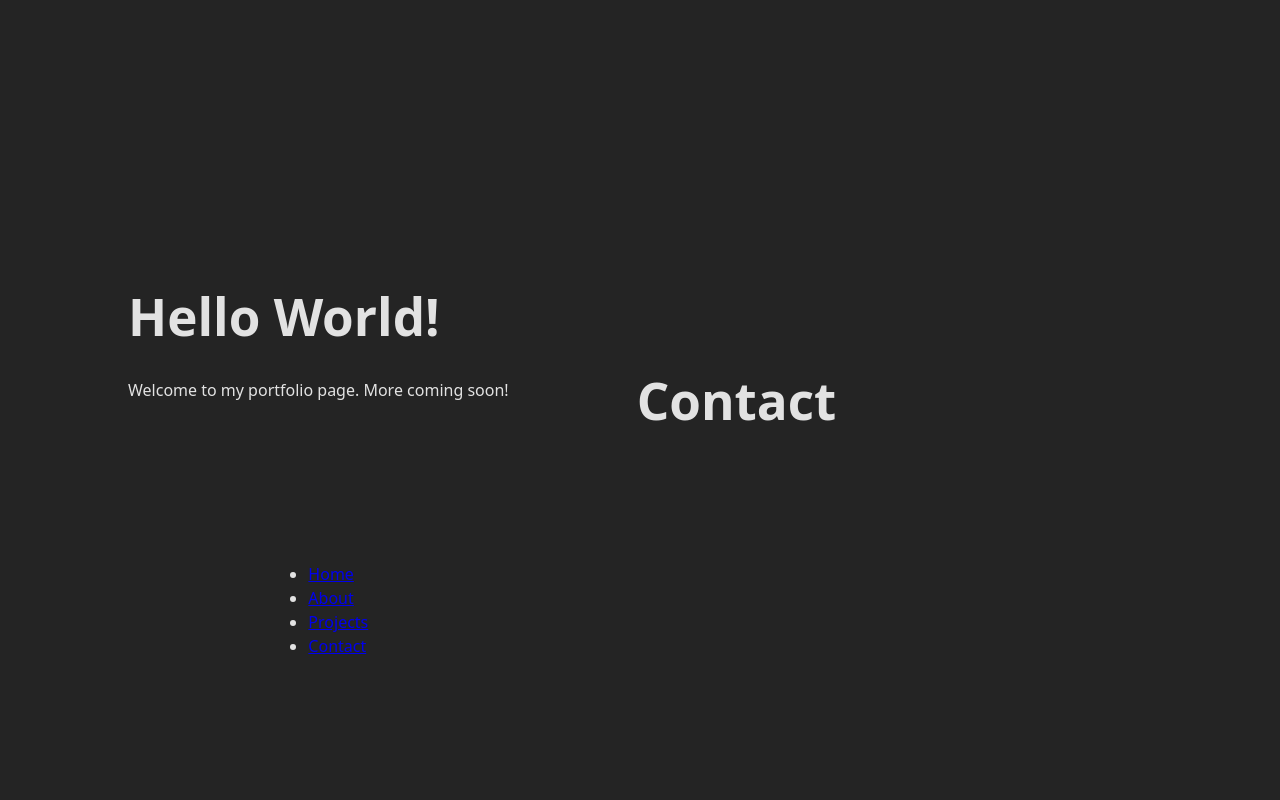
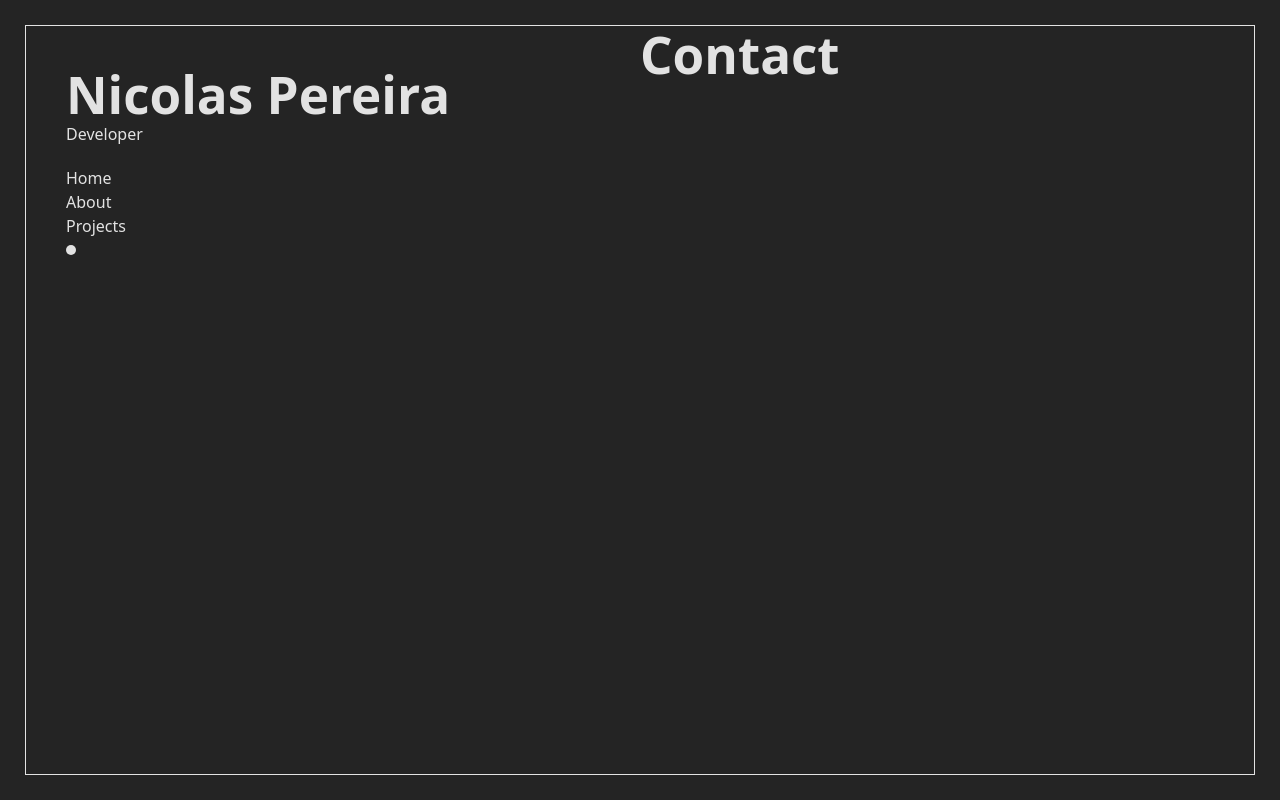
Before and after one commit to Nicolass2001/portfolio, a React (Vite) app: page /contact in a window 1280 px wide. Built offline with nearby package versions, Linux system fonts and the light colour scheme.

Commit message:
Feat make css for App and Menu Component, extract NavLink to a custom component.

```diff
--- a/src/App.css
+++ b/src/App.css
@@ -1,8 +1,9 @@
 .app {
-  display: flex;
-  justify-content: space-around;
-  align-items: center;
-  height: 100vh;
+  display: grid;
+  grid-template-columns: 1fr 1fr;
+  border: 1px solid rgba(255, 255, 255, 0.87);
+  box-sizing: border-box;
+  height: 100%;
 }
 
 @media (width < 700px) {
--- a/src/components/Content/Content.tsx
+++ b/src/components/Content/Content.tsx
@@ -1,4 +1,4 @@
-import styles from "./Content.module.css";
+import "./Content.css";
 import { Route, Routes } from "react-router";
 
 function Content() {
@@ -7,7 +7,7 @@ function Content() {
       <Route
         path="/"
         element={
-          <div className={styles.joke}>
+          <div className="joke">
             CSS <br />
             IS AWESOME
           </div>
--- /dev/null
+++ b/src/components/Menu/Menu.css
@@ -0,0 +1,8 @@
+.container {
+  display: block;
+  padding: 40px 40px;
+}
+
+nav {
+  padding-top: 20px;
+}
--- a/src/components/Menu/Menu.module.css
+++ /dev/null
@@ -1,13 +0,0 @@
-.container {
-  display: flex;
-  flex-direction: column;
-  align-items: center;
-  justify-content: center;
-  width: 100%;
-  height: 100vh;
-}
-
-.text {
-  display: block;
-  margin: 10vw;
-}
--- a/src/components/Menu/Menu.tsx
+++ b/src/components/Menu/Menu.tsx
@@ -1,30 +1,20 @@
-import styles from "./Menu.module.css";
-import { Link } from "react-router";
+import "./Menu.css";
+import NavLink from "../NavLink/NavLink";
 
 function Menu() {
   return (
-    <div className={styles.container}>
-      <div className={styles.text}>
-        <h1>Hello World!</h1>
-        <p>Welcome to my portfolio page. More coming soon!</p>
-      </div>
+    <header className="container">
+      <h1>Nicolas Pereira</h1>
+      <p>Developer</p>
       <nav>
-        <ul className={styles.menu}>
-          <li>
-            <Link to="/">Home</Link>
-          </li>
-          <li>
-            <Link to="/about">About</Link>
-          </li>
-          <li>
-            <Link to="/projects">Projects</Link>
-          </li>
-          <li>
-            <Link to="/contact">Contact</Link>
-          </li>
+        <ul className="menu">
+          <NavLink link="/">Home</NavLink>
+          <NavLink link="/about">About</NavLink>
+          <NavLink link="/projects">Projects</NavLink>
+          <NavLink link="/contact">Contact</NavLink>
         </ul>
       </nav>
-    </div>
+    </header>
   );
 }
 
--- /dev/null
+++ b/src/components/NavLink/NavLink.css
@@ -0,0 +1,23 @@
+.link {
+  box-shadow: inset 0 0 0 0 rgba(255, 255, 255, 0.87);
+  color: rgba(255, 255, 255, 0.87);
+  margin: 0 -0.25rem;
+  padding: 0 0.25rem;
+  transition: color 0.3s ease-in-out, box-shadow 0.3s ease-in-out;
+}
+
+.link:hover {
+  box-shadow: inset 100px 0 0 0 rgba(255, 255, 255, 0.87);
+  color: black;
+}
+
+.link.active {
+  display: block;
+  background: rgba(255, 255, 255, 0.87);
+  border-radius: 50%;
+  height: 10px;
+  width: 10px;
+  margin: 7px 0;
+  padding: 0;
+  font-size: 0;
+}
--- /dev/null
+++ b/src/components/NavLink/NavLink.tsx
@@ -0,0 +1,20 @@
+import "./NavLink.css";
+import { NavLink as RRNavLink } from "react-router";
+
+function NavLink({
+  link,
+  children,
+}: {
+  link: string;
+  children: React.ReactNode;
+}) {
+  return (
+    <li>
+      <RRNavLink to={link} className="link">
+        {children}
+      </RRNavLink>
+    </li>
+  );
+}
+
+export default NavLink;
--- a/src/index.css
+++ b/src/index.css
@@ -15,10 +15,13 @@
 
 body {
   margin: 0;
-  display: flex;
-  place-items: center;
-  min-width: 320px;
-  min-height: 100vh;
+}
+
+#root {
+  box-sizing: border-box;
+  height: 100vh;
+  width: 100vw;
+  padding: 25px 25px;
 }
 
 @media (width < 700px) {
@@ -31,4 +34,20 @@ body {
 h1 {
   font-size: 3.2em;
   line-height: 1.1;
+  margin: 0;
 }
+
+p {
+  margin: 0;
+}
+
+ul {
+  list-style: none;
+  padding: 0;
+  margin: 0;
+}
+
+a {
+  text-decoration: none;
+  color: inherit;
+}
```
Also changed, not shown: src/components/Content/Content.css (renamed from src/components/Content/Content.module.css).
